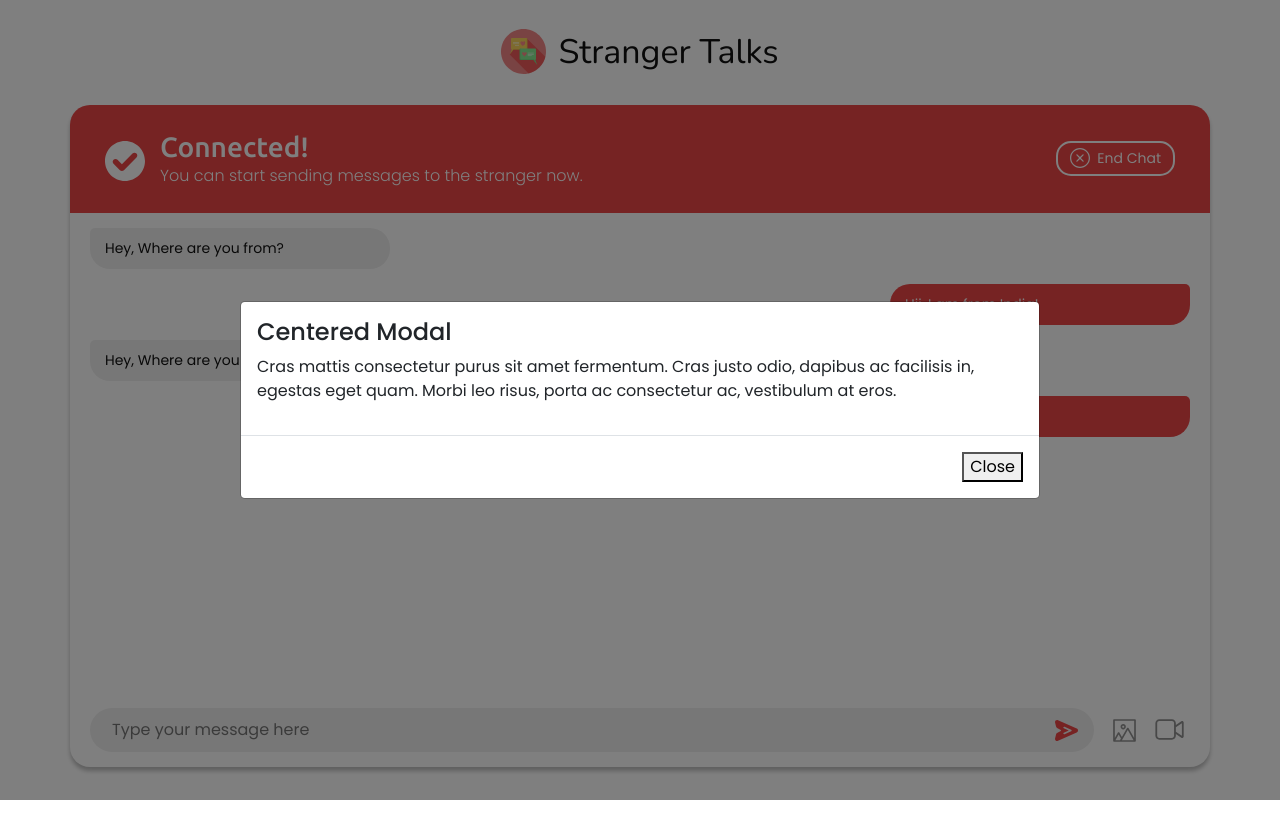
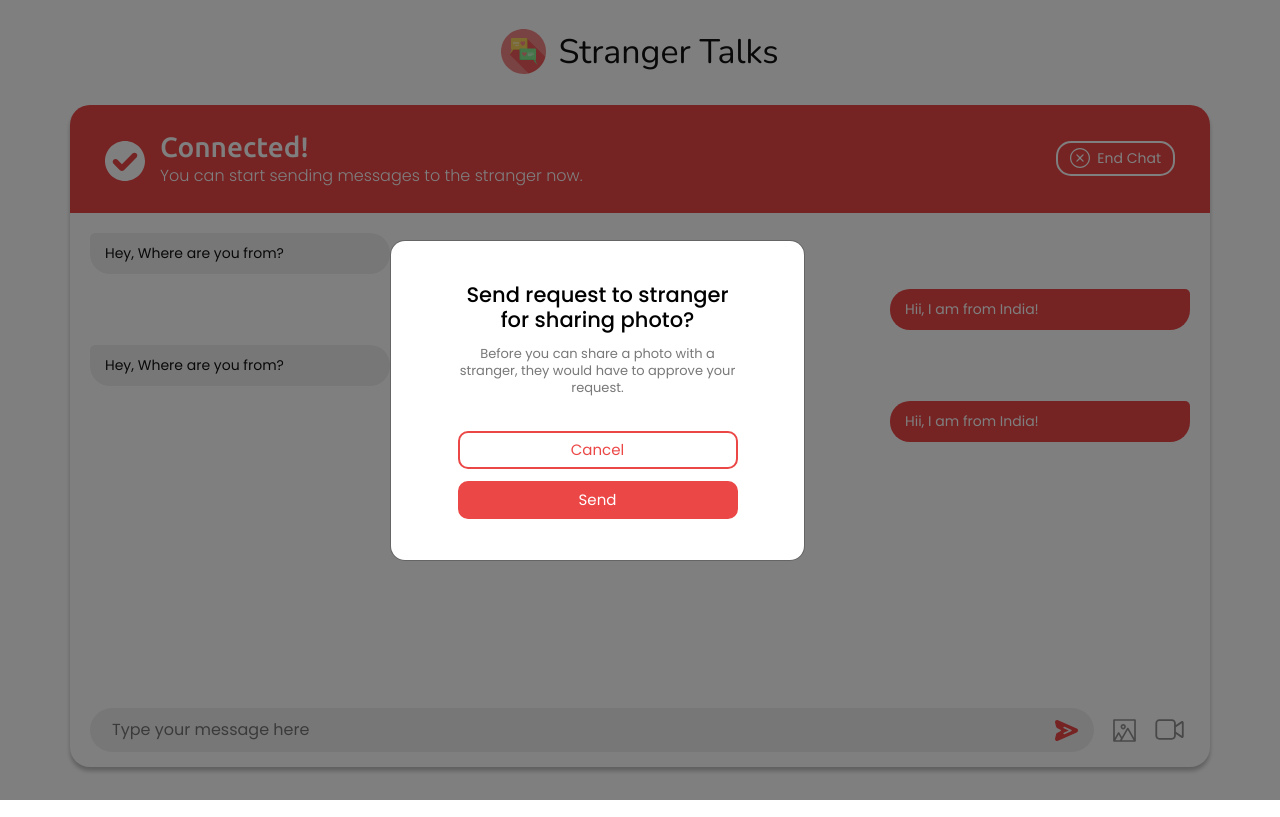
Before and after one commit to Nitish0399/stranger-talks, a React (Create React App) app: page /chat in a window 1280 px wide. Both pictures are taken after a click on the button 1124 px from the left and 729 px from the top of the page. Built offline with nearby package versions, Linux system fonts and the light colour scheme.

Commit message:
add share resource request modal

```diff
--- a/src/components/ChatFooter.js
+++ b/src/components/ChatFooter.js
@@ -1,6 +1,6 @@
 import React from 'react';
-import {Modal} from 'react-bootstrap';
 import styles from "../styles/chat.module.css";
+import ShareResourceRequestModal from "./modals/ShareResourceRequestModal";
 import sendIcon from "../images/send-icon.svg";
 import photoIcon from "../images/photo-icon.svg";
 import videoIcon from "../images/video-icon.svg";
@@ -9,17 +9,18 @@
   constructor(props) {
     super(props);
     this.state = {
-      requestModal: false
+      requestModal: false,
+      resourceRequestType: "photo"
     };
 
-    this.sendAsset = this.sendAsset.bind(this);
+    this.shareResource = this.shareResource.bind(this);
     this.closeModal = this.closeModal.bind(this);
   }
 
   render() {
     let footerState = "d-block"; // footer visible
-    if (this.props.headerType != "Connected") {
-      footerState = "d-none";
+    if (this.props.headerType !== "Connected") {
+      footerState = "d-none"; // footer hidden
     }
 
     return (<div>
@@ -29,16 +30,16 @@
           <button type="button" id={styles['send-btn']}><img src={sendIcon} alt="Send Icon"/></button>
         </div>
         <button type="button" id={styles['photo-upload-btn']}>
-          <img src={photoIcon} alt="Photo Icon" onClick={this.sendAsset}/></button>
+          <img src={photoIcon} alt="Photo Icon" onClick={() => this.shareResource("photo")}/></button>
         <button type="button" id={styles['video-upload-btn']}>
-          <img src={videoIcon} alt="Video Icon" onClick={this.sendAsset}/></button>
+          <img src={videoIcon} alt="Video Icon" onClick={() => this.shareResource("video")}/></button>
       </div>
-      <RequestModal show={this.state.requestModal} onHide={this.closeModal}/>
+      <ShareResourceRequestModal resourceType={this.state.resourceRequestType} show={this.state.requestModal} onHide={this.closeModal}/>
     </div>);
   }
 
-  sendAsset() {
-    this.setState({requestModal: true});
+  shareResource(resourceRequestType) {
+    this.setState({requestModal: true, resourceRequestType});
   }
 
   closeModal() {
@@ -46,18 +47,4 @@
   }
 
 }
-function RequestModal(props) {
-  return (<Modal {...props} size="lg" aria-labelledby="contained-modal-title-vcenter" centered="centered">
-    <Modal.Body>
-      <h4>Centered Modal</h4>
-      <p>
-        Cras mattis consectetur purus sit amet fermentum. Cras justo odio, dapibus ac facilisis in, egestas eget quam. Morbi leo risus, porta ac consectetur ac, vestibulum at eros.
-      </p>
-    </Modal.Body>
-    <Modal.Footer>
-      <button onClick={props.onHide}>Close</button>
-    </Modal.Footer>
-  </Modal>);
-}
-
 export default ChatFooter;
--- /dev/null
+++ b/src/components/modals/ShareResourceRequestModal.js
@@ -0,0 +1,39 @@
+import React from "react";
+import {Modal} from "react-bootstrap";
+import styles from "../../styles/modal.module.css";
+
+function ShareResourceRequestModal(props) {
+  return (
+    <Modal
+      {...props}
+      size="md"
+      aria-labelledby="contained-modal-title-vcenter"
+      centered="centered"
+      dialogClassName={styles["modal-box"]}
+    >
+      <Modal.Body>
+        <h4 className={styles["title"]}>
+          Send request to stranger for sharing {props.resourceType}?
+        </h4>
+        <p className={styles["description"]}>
+          Before you can share a {props.resourceType} with a stranger, they
+          would have to approve your request.
+        </p>
+        <button
+          onClick={props.onHide}
+          className={`${styles["btn"]} ${styles["secondary-btn"]}`}
+        >
+          Cancel
+        </button>
+        <button
+          onClick={props.onHide}
+          className={`${styles["btn"]} ${styles["primary-btn"]}`}
+        >
+          Send
+        </button>
+      </Modal.Body>
+    </Modal>
+  );
+}
+
+export default ShareResourceRequestModal;
--- a/src/styles/chat.module.css
+++ b/src/styles/chat.module.css
@@ -75,7 +75,7 @@
 
 #chat-body {
   height: 60vh;
-  padding: 15px 0;
+  padding: 20px 0;
 }
 
 #loader {
--- /dev/null
+++ b/src/styles/modal.module.css
@@ -0,0 +1,44 @@
+.modal-box > div {
+  padding: 25px 50px;
+  border-radius: 15px;
+  text-align: center;
+  width: 415px;
+}
+
+.title {
+  font-size: 21px;
+  line-height: 25px;
+  text-align: center;
+  color: #000000;
+  margin-bottom: 13px;
+}
+
+.description {
+  font-size: 13px;
+  line-height: 17px;
+  text-align: center;
+  color: #787878;
+  margin-bottom: 35px;
+}
+
+.btn {
+  border-radius: 10px;
+  font-size: 15px;
+  line-height: 20px;
+  text-align: center;
+  width: 280px;
+  padding: 7px 0;
+  margin-bottom: 0 !important;
+  border: 2px solid #ec4747;
+}
+
+.primary-btn {
+  background: #ec4747;
+  color: #ffffff;
+}
+
+.secondary-btn {
+  background: #ffffff;
+  color: #ec4747;
+  margin-bottom: 12px !important;
+}
```
